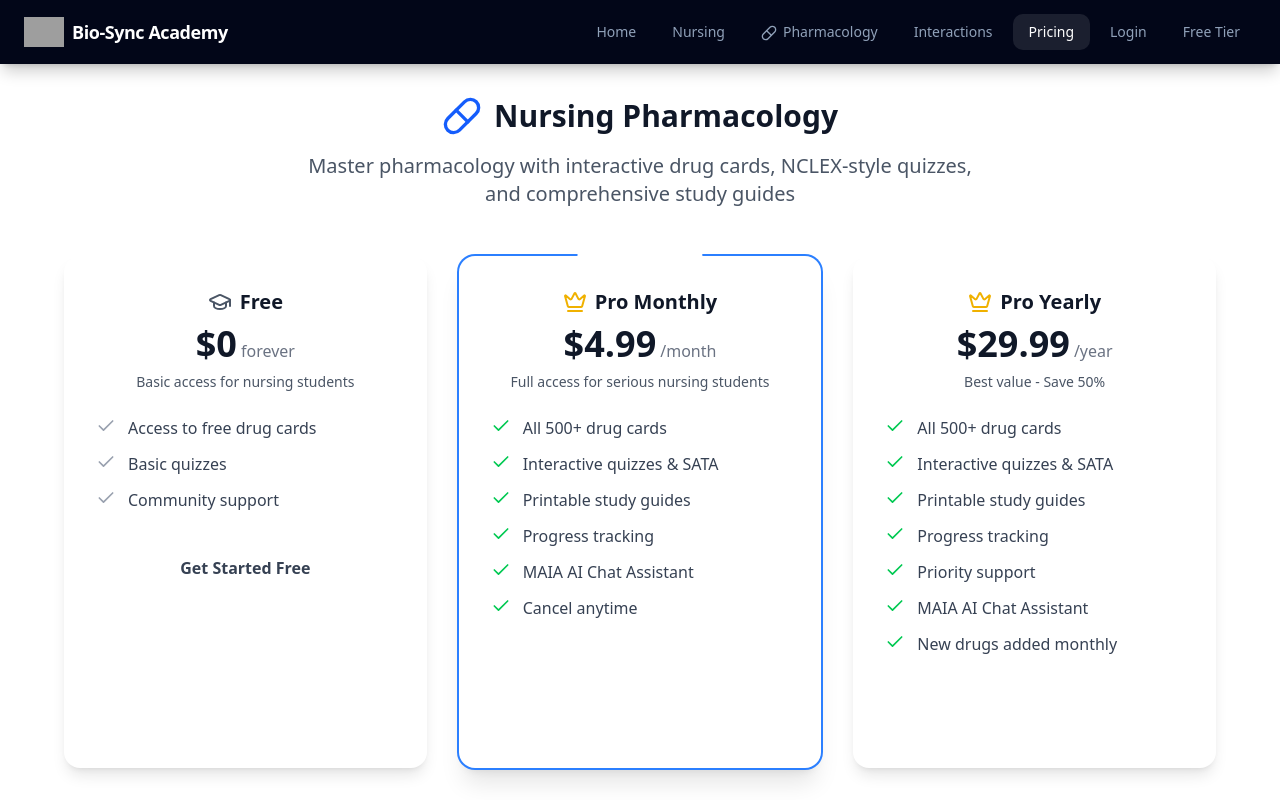
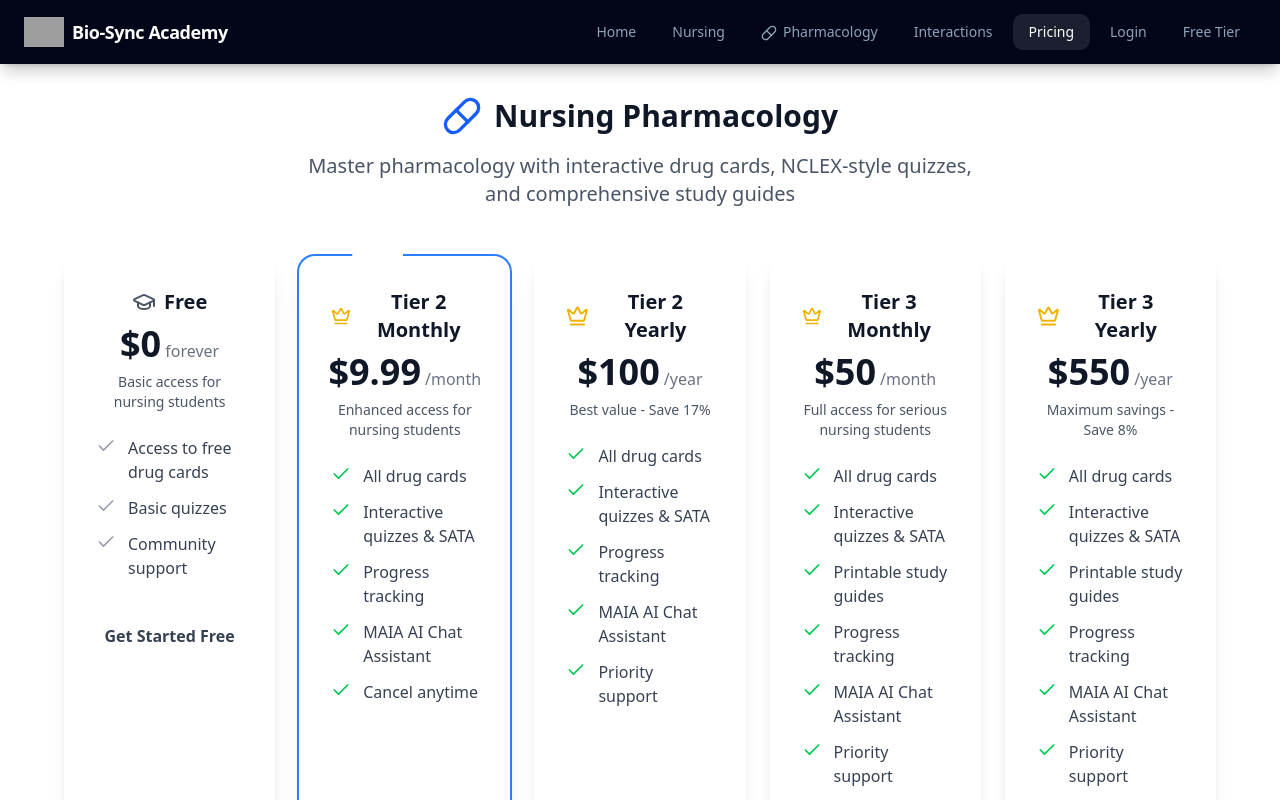
Before and after one commit to lewyman/End-game, a React (Vite) app in the folder frontend/: page /pricing in a window 1280 px wide. Shown: the top 800 px of the page. Built offline with nearby package versions, Linux system fonts and the light colour scheme; grey boxes are pictures that could not be loaded.

Commit message:
Update to 3-tier subscription: Free, Tier2 ($9.99/mo $100/yr), Tier3 ($50/mo $550/yr)

```diff
--- a/frontend/src/pages/Pricing.tsx
+++ b/frontend/src/pages/Pricing.tsx
@@ -28,36 +28,66 @@ const pricingTiers: PricingTier[] = [
     priceId: "free"
   },
   {
-    name: "Pro Monthly",
-    price: "$4.99",
+    name: "Tier 2 Monthly",
+    price: "$9.99",
+    period: "/month",
+    description: "Enhanced access for nursing students",
+    features: [
+      "All drug cards",
+      "Interactive quizzes & SATA",
+      "Progress tracking",
+      "MAIA AI Chat Assistant",
+      "Cancel anytime"
+    ],
+    priceId: "tier2_monthly",
+    popular: true
+  },
+  {
+    name: "Tier 2 Yearly",
+    price: "$100",
+    period: "/year",
+    description: "Best value - Save 17%",
+    features: [
+      "All drug cards",
+      "Interactive quizzes & SATA",
+      "Progress tracking",
+      "MAIA AI Chat Assistant",
+      "Priority support"
+    ],
+    priceId: "tier2_yearly"
+  },
+  {
+    name: "Tier 3 Monthly",
+    price: "$50",
     period: "/month",
     description: "Full access for serious nursing students",
     features: [
-      "All 500+ drug cards",
+      "All drug cards",
       "Interactive quizzes & SATA",
       "Printable study guides",
       "Progress tracking",
       "MAIA AI Chat Assistant",
-      "Cancel anytime"
+      "Priority support",
+      "New drugs added monthly"
     ],
-    priceId: "price_monthly",
-    popular: true
+    priceId: "tier3_monthly"
   },
   {
-    name: "Pro Yearly",
-    price: "$29.99",
+    name: "Tier 3 Yearly",
+    price: "$550",
     period: "/year",
-    description: "Best value - Save 50%",
+    description: "Maximum savings - Save 8%",
     features: [
-      "All 500+ drug cards",
+      "All drug cards",
       "Interactive quizzes & SATA",
       "Printable study guides",
       "Progress tracking",
+      "MAIA AI Chat Assistant",
       "Priority support",
-      "MAIA AI Chat Assistant",
-      "New drugs added monthly"
+      "New drugs added monthly",
+      "1-on-1 tutoring sessions"
     ],
-    priceId: "price_yearly"
+    priceId: "tier3_yearly"
   }
 ];
 
@@ -124,7 +154,7 @@ export default function Pricing() {
         )}
 
         {/* Pricing Cards */}
-        <div className="grid grid-cols-1 md:grid-cols-3 gap-8">
+        <div className="grid grid-cols-1 md:grid-cols-2 lg:grid-cols-3 xl:grid-cols-5 gap-6">
           {pricingTiers.map((tier) => (
             <div
               key={tier.name}
```
